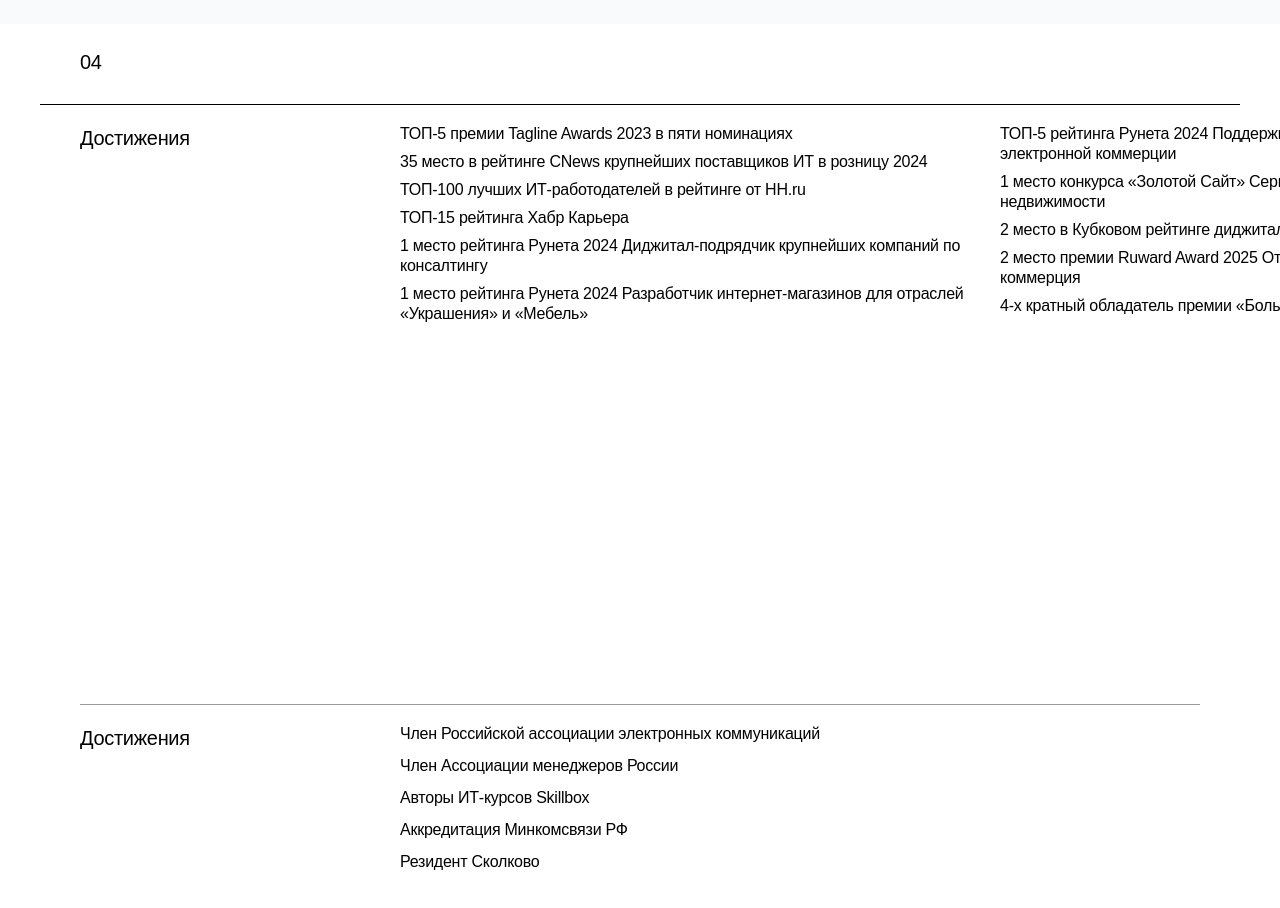
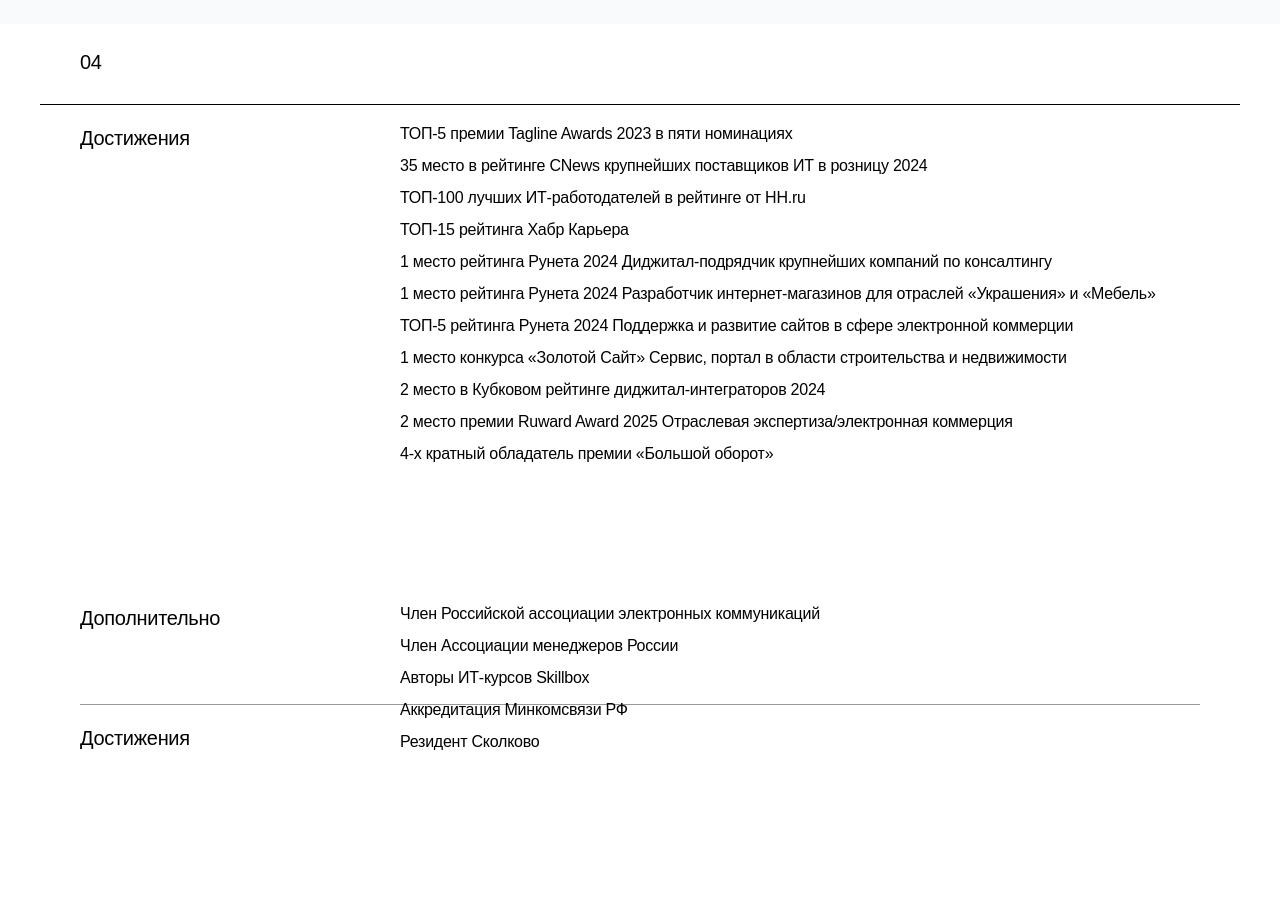
Before and after one commit to pr-poehali-dev/landing-photo-design, a React (Vite) app: page / in a window 1280 px wide. Shown: the part 1300-2208 px from the top of the page. Built offline with nearby package versions, Linux system fonts and the light colour scheme; a web font is replaced by a local one.

Commit message:
Добавлены вертикальные блоки достижений

```diff
--- a/src/pages/Index.tsx
+++ b/src/pages/Index.tsx
@@ -214,8 +214,8 @@ export default function Index() {
           Достижения
         </div>
 
-        {/* Left column achievements */}
-        <div className="absolute flex flex-col gap-2" style={{left: '400px', top: '100px', width: '580px'}}>
+        {/* All achievements in single column */}
+        <div className="absolute flex flex-col gap-3" style={{left: '400px', top: '100px', width: '1200px'}}>
           <div className="text-black text-base font-avenir leading-5" style={{letterSpacing: '-0.015em'}}>
             ТОП-5 премии Tagline Awards 2023 в пяти номинациях
           </div>
@@ -234,10 +234,6 @@ export default function Index() {
           <div className="text-black text-base font-avenir leading-5" style={{letterSpacing: '-0.015em'}}>
             1 место рейтинга Рунета 2024 Разработчик интернет-магазинов для отраслей «Украшения» и «Мебель»
           </div>
-        </div>
-
-        {/* Right column achievements */}
-        <div className="absolute flex flex-col gap-2" style={{left: '1000px', top: '100px', width: '580px'}}>
           <div className="text-black text-base font-avenir leading-5" style={{letterSpacing: '-0.015em'}}>
             ТОП-5 рейтинга Рунета 2024 Поддержка и развитие сайтов в сфере электронной коммерции
           </div>
@@ -260,18 +256,23 @@ export default function Index() {
           Достижения
         </div>
 
+        {/* Bottom achievements section title */}
+        <div className="absolute text-black text-xl font-avenir" style={{left: '80px', top: '580px', letterSpacing: '-0.015em'}}>
+          Дополнительно
+        </div>
+
         {/* Bottom achievements */}
-        <div className="absolute" style={{left: '400px', top: '700px', width: '580px'}}>
-          <div className="text-black text-base font-avenir leading-5 mb-3" style={{letterSpacing: '-0.015em'}}>
+        <div className="absolute flex flex-col gap-3" style={{left: '400px', top: '580px', width: '1200px'}}>
+          <div className="text-black text-base font-avenir leading-5" style={{letterSpacing: '-0.015em'}}>
             Член Российской ассоциации электронных коммуникаций
           </div>
-          <div className="text-black text-base font-avenir leading-5 mb-3" style={{letterSpacing: '-0.015em'}}>
+          <div className="text-black text-base font-avenir leading-5" style={{letterSpacing: '-0.015em'}}>
             Член Ассоциации менеджеров России
           </div>
-          <div className="text-black text-base font-avenir leading-5 mb-3" style={{letterSpacing: '-0.015em'}}>
+          <div className="text-black text-base font-avenir leading-5" style={{letterSpacing: '-0.015em'}}>
             Авторы ИТ-курсов Skillbox
           </div>
-          <div className="text-black text-base font-avenir leading-5 mb-3" style={{letterSpacing: '-0.015em'}}>
+          <div className="text-black text-base font-avenir leading-5" style={{letterSpacing: '-0.015em'}}>
             Аккредитация Минкомсвязи РФ
           </div>
           <div className="text-black text-base font-avenir leading-5" style={{letterSpacing: '-0.015em'}}>
```
